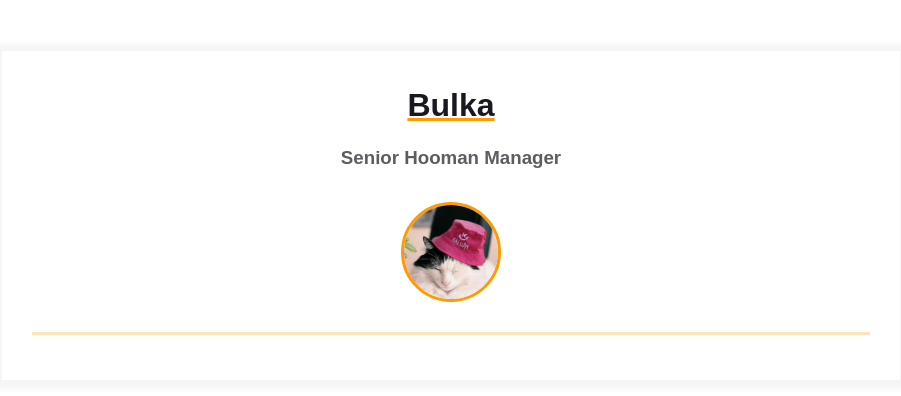
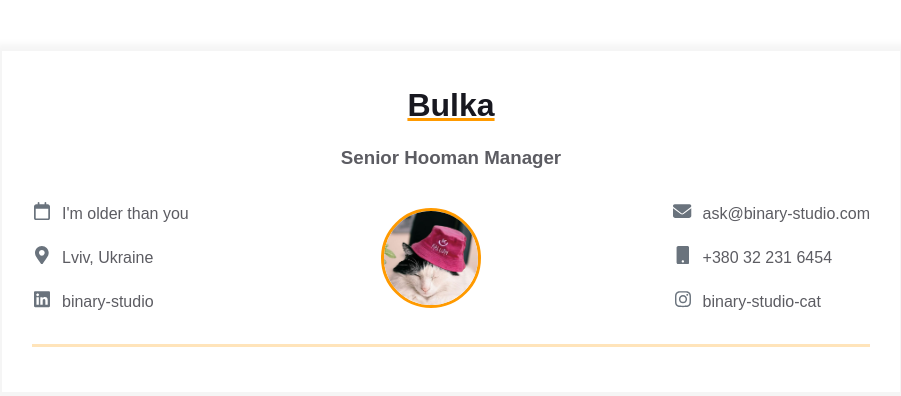
Before and after one commit to ABertashDev/homepage, a plain HTML site: page index.html in a window 1280 px wide. Shown: the whole page, without its empty margins (189-1090 px from the left). Drawn offline with Linux system fonts and the light colour scheme.

Commit message:
Added contact info items

```diff
--- a/index.html
+++ b/index.html
@@ -17,16 +17,78 @@
           <h3 class="contact-info__sub-header">Senior Hooman Manager</h3>
 
           <div class="contact_info_container fh">
-            <div class="contact-info__block"></div>
+
+            <div class="contact-info__block">
+              <a href="" rel="author" class="contact-info__item">
+                <div class="contact-info__item-icon-wrapper">
+                  <svg class="contact-info__item-icon" xmlns="http://www.w3.org/2000/svg" viewBox="0 0 448 512">
+                    <path
+                      d="M152 64H296V24C296 10.75 306.7 0 320 0C333.3 0 344 10.75 344 24V64H384C419.3 64 448 92.65 448 128V448C448 483.3 419.3 512 384 512H64C28.65 512 0 483.3 0 448V128C0 92.65 28.65 64 64 64H104V24C104 10.75 114.7 0 128 0C141.3 0 152 10.75 152 24V64zM48 448C48 456.8 55.16 464 64 464H384C392.8 464 400 456.8 400 448V192H48V448z" />
+                  </svg>
+                </div>
+                <span>I'm older than you</span>
+              </a>
+              <a href="" rel="author" class="contact-info__item">
+                <div class="contact-info__item-icon-wrapper">
+                  <svg class="contact-info__item-icon" xmlns="http://www.w3.org/2000/svg" viewBox="0 0 384 512">
+                    <path
+                      d="M172.268 501.67C26.97 291.031 0 269.413 0 192 0 85.961 85.961 0 192 0s192 85.961 192 192c0 77.413-26.97 99.031-172.268 309.67-9.535 13.774-29.93 13.773-39.464 0zM192 272c44.183 0 80-35.817 80-80s-35.817-80-80-80-80 35.817-80 80 35.817 80 80 80z">
+                    </path>
+                  </svg>
+                </div>
+                <span>Lviv, Ukraine</span>
+              </a>
+              <a href="https://ua.linkedin.com/company/binary-studio_241166" rel="author" class="contact-info__item">
+                <div class="contact-info__item-icon-wrapper">
+                  <svg class="contact-info__item-icon" xmlns="http://www.w3.org/2000/svg" viewBox="0 0 448 512">
+                    <path
+                      d="M416 32H31.9C14.3 32 0 46.5 0 64.3v383.4C0 465.5 14.3 480 31.9 480H416c17.6 0 32-14.5 32-32.3V64.3c0-17.8-14.4-32.3-32-32.3zM135.4 416H69V202.2h66.5V416zm-33.2-243c-21.3 0-38.5-17.3-38.5-38.5S80.9 96 102.2 96c21.2 0 38.5 17.3 38.5 38.5 0 21.3-17.2 38.5-38.5 38.5zm282.1 243h-66.4V312c0-24.8-.5-56.7-34.5-56.7-34.6 0-39.9 27-39.9 54.9V416h-66.4V202.2h63.7v29.2h.9c8.9-16.8 30.6-34.5 62.9-34.5 67.2 0 79.7 44.3 79.7 101.9V416z">
+                    </path>
+                  </svg>
+                </div>
+                <span>binary-studio</span>
+              </a>
+            </div>
 
             <div class="contact-info__block contact-info__block--center">
               <img class="contact-info__avatar" src="assets/avatar.png" alt="Avatar">
             </div>
 
-            <div class="contact-info__block"></div>
+            <div class="contact-info__block">
+              <a href="" rel="author" class="contact-info__item">
+                <div class="contact-info__item-icon-wrapper">
+                  <svg class="contact-info__item-icon" xmlns="http://www.w3.org/2000/svg" viewBox="0 0 512 512">
+                    <path
+                      d="M464 64C490.5 64 512 85.49 512 112C512 127.1 504.9 141.3 492.8 150.4L275.2 313.6C263.8 322.1 248.2 322.1 236.8 313.6L19.2 150.4C7.113 141.3 0 127.1 0 112C0 85.49 21.49 64 48 64H464zM217.6 339.2C240.4 356.3 271.6 356.3 294.4 339.2L512 176V384C512 419.3 483.3 448 448 448H64C28.65 448 0 419.3 0 384V176L217.6 339.2z" />
+                  </svg>
+                </div>
+                <span>ask@binary-studio.com</span>
+              </a>
+              <a href="" rel="author" class="contact-info__item">
+                <div class="contact-info__item-icon-wrapper">
+                  <svg class="contact-info__item-icon" xmlns="http://www.w3.org/2000/svg" viewBox="0 0 384 512">
+                    <path
+                      d="M320 0H64C37.49 0 16 21.49 16 48v416C16 490.5 37.49 512 64 512h256c26.51 0 48-21.49 48-48v-416C368 21.49 346.5 0 320 0zM192 464c-17.75 0-32-14.25-32-32s14.25-32 32-32s32 14.25 32 32S209.8 464 192 464z" />
+                  </svg>
+                </div>
+                <span>+380 32 231 6454</span>
+              </a>
+              <a href="https://ua.linkedin.com/company/binary-studio_241166" rel="author" class="contact-info__item">
+                <div class="contact-info__item-icon-wrapper">
+                  <svg class="contact-info__item-icon" xmlns="http://www.w3.org/2000/svg" viewBox="0 0 448 512">
+                    <path
+                      d="M224.1 141c-63.6 0-114.9 51.3-114.9 114.9s51.3 114.9 114.9 114.9S339 319.5 339 255.9 287.7 141 224.1 141zm0 189.6c-41.1 0-74.7-33.5-74.7-74.7s33.5-74.7 74.7-74.7 74.7 33.5 74.7 74.7-33.6 74.7-74.7 74.7zm146.4-194.3c0 14.9-12 26.8-26.8 26.8-14.9 0-26.8-12-26.8-26.8s12-26.8 26.8-26.8 26.8 12 26.8 26.8zm76.1 27.2c-1.7-35.9-9.9-67.7-36.2-93.9-26.2-26.2-58-34.4-93.9-36.2-37-2.1-147.9-2.1-184.9 0-35.8 1.7-67.6 9.9-93.9 36.1s-34.4 58-36.2 93.9c-2.1 37-2.1 147.9 0 184.9 1.7 35.9 9.9 67.7 36.2 93.9s58 34.4 93.9 36.2c37 2.1 147.9 2.1 184.9 0 35.9-1.7 67.7-9.9 93.9-36.2 26.2-26.2 34.4-58 36.2-93.9 2.1-37 2.1-147.8 0-184.8zM398.8 388c-7.8 19.6-22.9 34.7-42.6 42.6-29.5 11.7-99.5 9-132.1 9s-102.7 2.6-132.1-9c-19.6-7.8-34.7-22.9-42.6-42.6-11.7-29.5-9-99.5-9-132.1s-2.6-102.7 9-132.1c7.8-19.6 22.9-34.7 42.6-42.6 29.5-11.7 99.5-9 132.1-9s102.7-2.6 132.1 9c19.6 7.8 34.7 22.9 42.6 42.6 11.7 29.5 9 99.5 9 132.1s2.7 102.7-9 132.1z" />
+                  </svg>
+                </div>
+                <span>binary-studio-cat</span>
+              </a>
+            </div>
+
           </div>
+
         </div>
       </div>
+
     </div>
   </main>
 </body>
```
